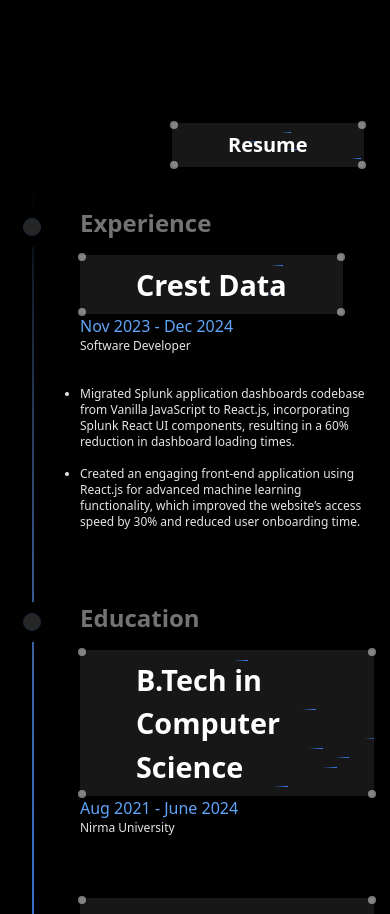
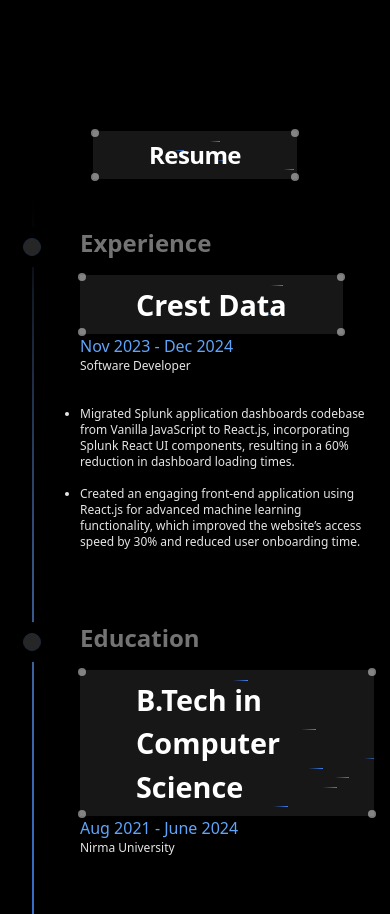
Before and after one commit to HarshManiar1804/harsh_maniar_portfolio, a Next.js app: page / in a window 390 px wide. Shown: the part 4700-5614 px from the top of the page. Built offline with nearby package versions, Linux system fonts and the light colour scheme.

Commit message:
update resume section for mobile view

```diff
--- a/src/components/Resume.jsx
+++ b/src/components/Resume.jsx
@@ -66,10 +66,12 @@
     },
   ];
   return (
-    <div className="w-full " id="resume">
-      <h2 className="max-w-7xl pl-4 mx-auto text-xl md:text-5xl font-bold text-neutral-800 dark:text-neutral-200 font-sans ml-[40%]">
-        <Cover className="pr-12 pl-12 ">Resume</Cover>
-      </h2>
+    <div className="w-full" id="resume">
+      <div className="justify-center items-center flex flex-col">
+        <h2 className="bg-clip-text text-transparent text-start bg-gradient-to-b from-neutral-900 to-neutral-700 dark:from-neutral-600 dark:to-white text-2xl md:text-4xl lg:text-7xl font-sans py-2 md:py-10 relative z-20 font-bold tracking-tight cursor-pointer">
+          <Cover className="pr-12 pl-12">Resume</Cover>
+        </h2>
+      </div>
       <Timeline data={data} />
     </div>
   );
```
